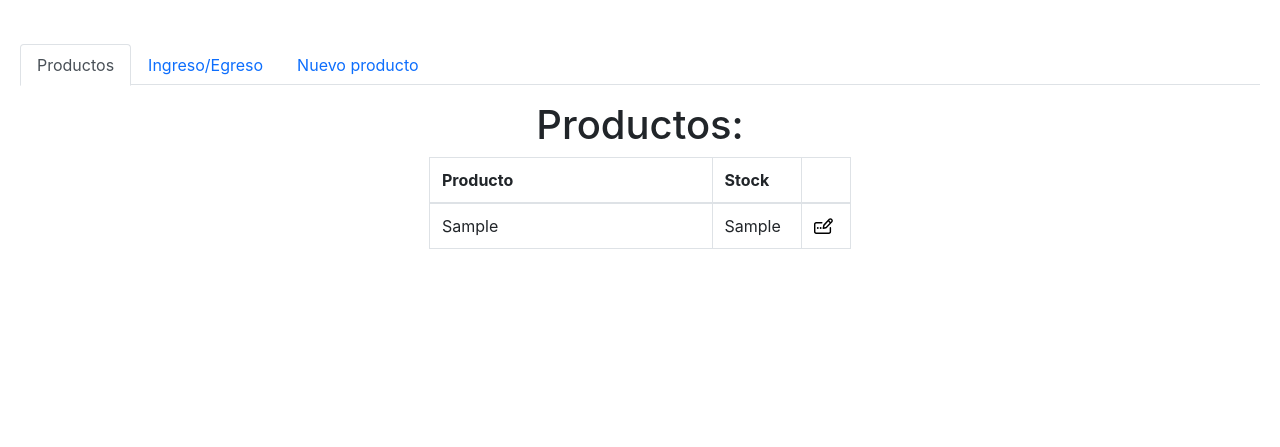
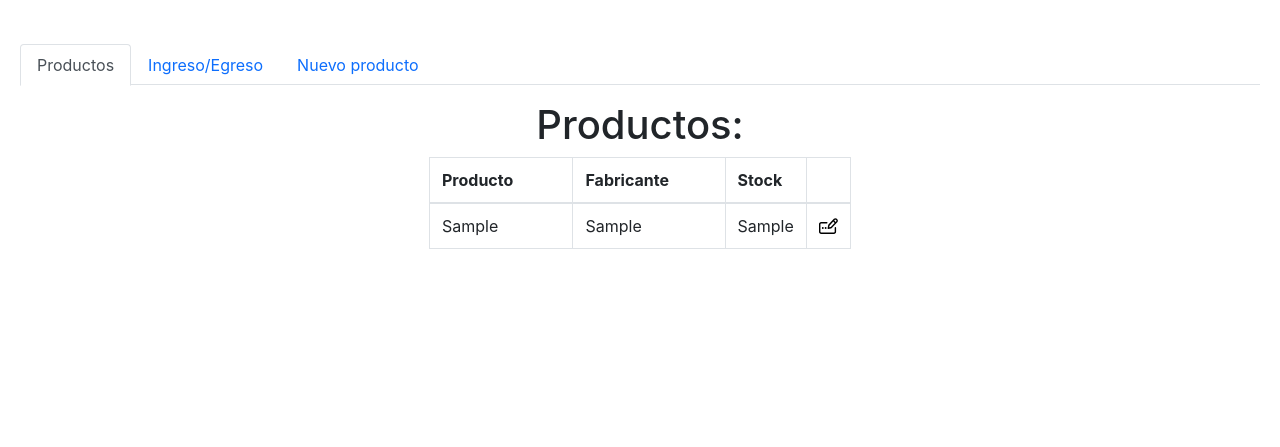
Before and after one commit to omar-sca/PIG_Grupo5, a Django app: template templates/productos/productos.html in a window 1280 px wide. Shown: the part 56-503 px from the top of the page. Run offline with Django 3.2, Linux system fonts and the light colour scheme; the template is opened without the code that fills it: most values are stand-ins (such as "Sample title", 1, 10 or a date in 2020); some libraries are stand-ins or nearby versions.

Commit message:
Update productos.html

```diff
--- a/templates/productos/productos.html
+++ b/templates/productos/productos.html
@@ -1,3 +1,4 @@
+
 {% extends 'productos\base_productos.html' %}
 
 {% block titulo %}Stock de Productos{% endblock titulo %}
@@ -29,14 +30,14 @@
                     <tr role="row">
                         <th class="sorting" tabindex="0" aria-controls="tb_quizlist" rowspan="1" colspan="1"
                             aria-label="" style="width: 20vw;">Producto</th>
+                        <th class="sorting" tabindex="0" aria-controls="tb_quizlist" rowspan="1" colspan="1"
+                            aria-label="" style="width: 20vw;">Fabricante</th>
                         <th class="d-none d-sm-table-cell sorting_desc" tabindex="0" aria-controls="tb_quizlist"
                             rowspan="1" colspan="1" aria-sort="descending" aria-label="" style="width: 0px;">
                             Stock</th>
                         <th class="d-none d-sm-table-cell sorting_desc" tabindex="0" aria-controls="tb_quizlist"
                             rowspan="1" colspan="1" aria-sort="descending" aria-label="" style="width: 0px;">
                             </th>
-
-
                     </tr>
                 </thead>
                 <tbody>
@@ -45,9 +46,10 @@
                     {% for e in productos %}
                     <tr role="row">
                         <td class="align-middle">{{e.1}}</td>
+                        <td class="align-middle">{{e.2}}</td>
                         <td class="align-middle d-none d-sm-table-cell sorting_1">{{e.3}}</td>
                         {% load static %}
-                        <td class="align-middle d-none d-sm-table-cell sorting_1 "> <a class="" href="{% url 'editar' e.0 %}"><img class="img-edit" src="{%static '\img\pen-field.svg' %}" alt="" ></a></td>
+                        <td class="align-middle d-none d-sm-table-cell sorting_1 "> <a class="" href="{% url 'editar_producto' e.0 %}"><img class="img-edit" src="{%static '\img\pen-field.svg' %}" alt="" ></a></td>
                     </tr>
                     {% endfor %}
 
```
